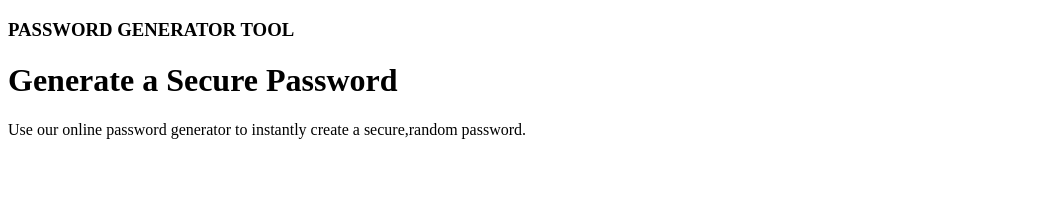
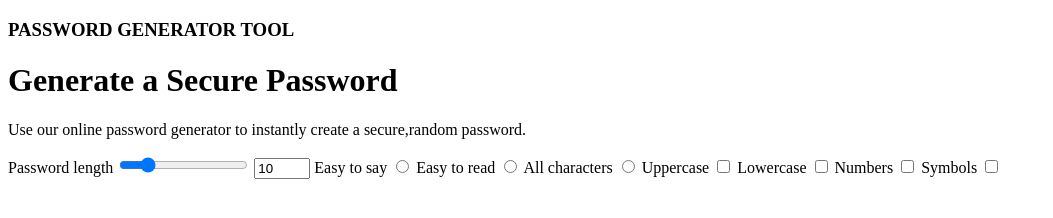
Before and after one commit to stephcorral/passwordGenerator, a plain HTML site: page index.html in a window 1280 px wide. Shown: the whole page, without its empty margins (0-1053 px from the left). Drawn offline with Linux system fonts and the light colour scheme.

Commit message:
feat: added buttons and range

```diff
--- a/index.html
+++ b/index.html
@@ -9,16 +9,39 @@
     <title>Password Generator</title>
 </head>
 <body>
+    <div class="container">
+        <div class="title">
             <h3>PASSWORD GENERATOR TOOL</h3>
             <h1>Generate a Secure Password</h1>
             <p>Use our online password generator to instantly create a secure,random password.</p>
-    <div class="container">
 
         </div>
 
+
         <div class="container">
+            <form>
+                <label for="">Password length</label>
+                <input type="range" min="1" max="50" value="10" id="pwLenRange">
+                <input type="number" min="1" max="50" value="10" id="pwLenNumber">
 
+                <label for="">Easy to say</label>
+                <input type="radio" id="radioButtons" value="other">
+                <label for="">Easy to read</label>
+                <input type="radio" id="radioButtons" value="other">
+                <label for="">All characters</label>
+                <input type="radio" id="radioButtons" value="other">
+
+                <label for="">Uppercase</label>
+                <input type="checkbox" name="uppercase">
+                <label for="">Lowercase</label>
+                <input type="checkbox" name="lowercase">
+                <label for="">Numbers</label>
+                <input type="checkbox" name="numbers">
+                <label for="">Symbols</label>
+                <input type="checkbox" name="symbols">
+
+            </form>
         </div>
-
+    </div>
 </body>
 </html>
```
Lines whose indentation alone changed are shown as unchanged.
